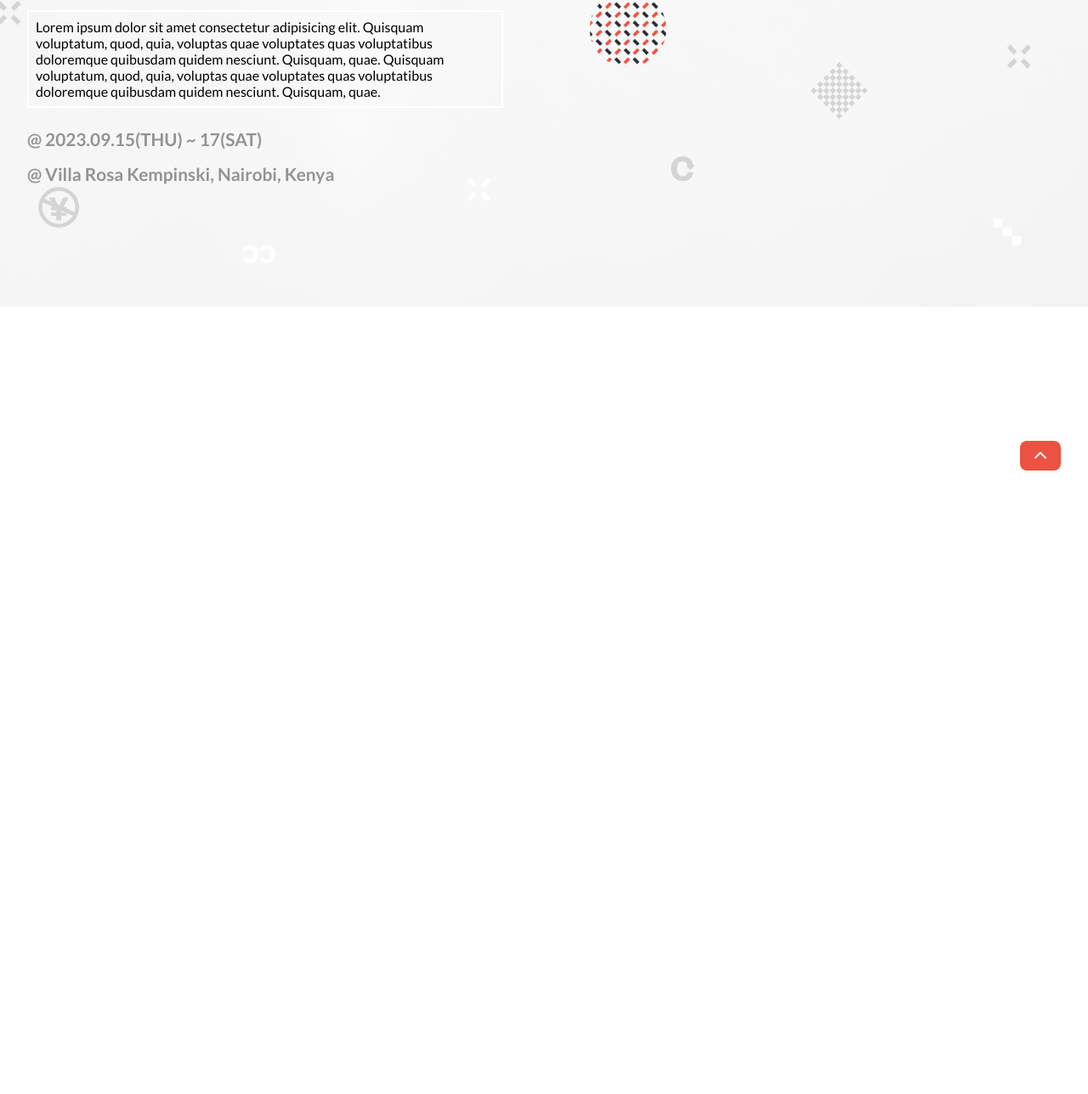
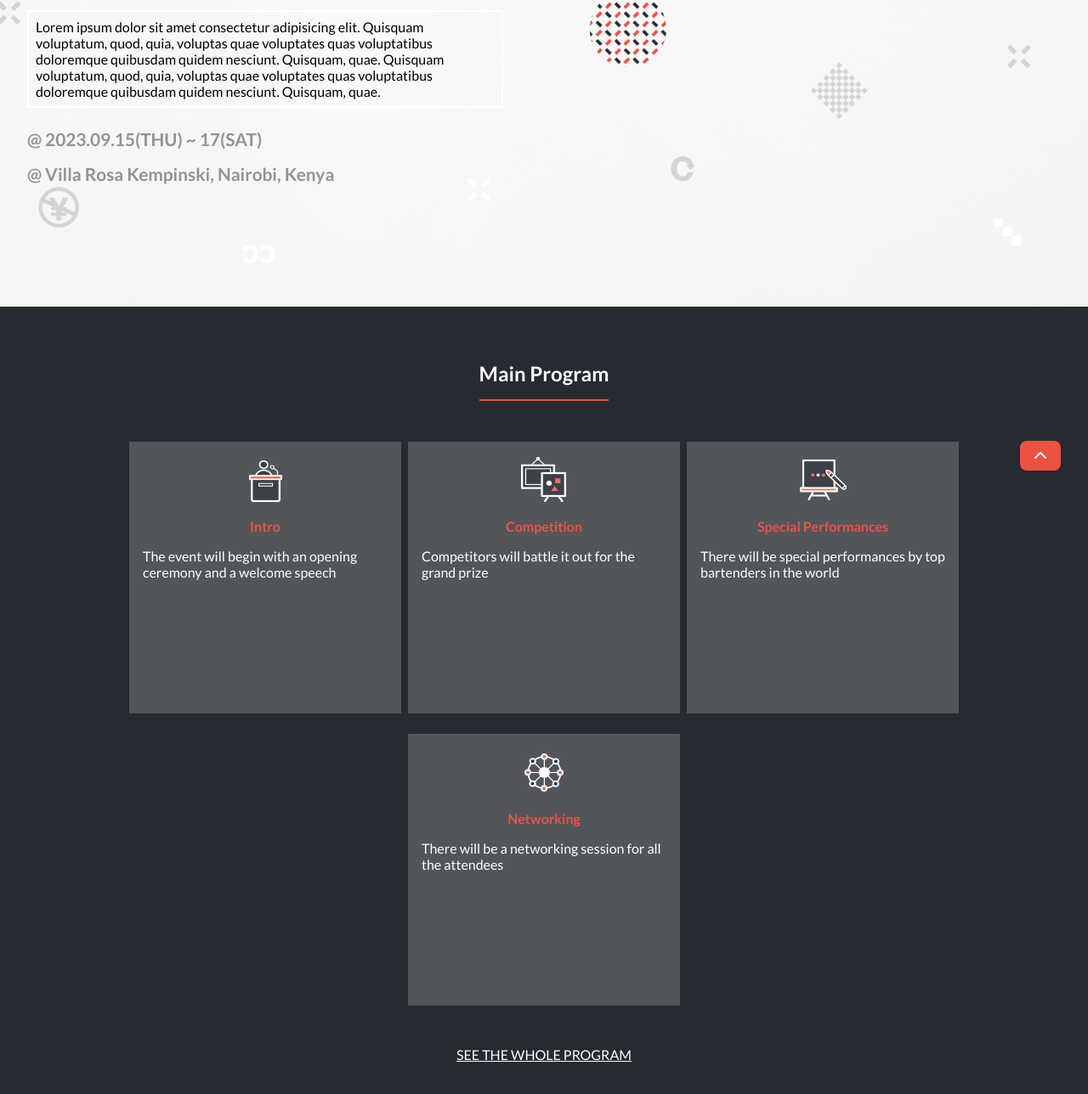
Before and after one commit to 10-menachi/capstone, a website: page html/home.html in a window 1280 px wide. Shown: the part 438-1726 px from the top of the page at 85% size. Before the commit the page ends 800 px from the top, so only its background shows below. Drawn offline with Linux system fonts and the light colour scheme.

Commit message:
Style program section

```diff
--- a/css/home.css
+++ b/css/home.css
@@ -143,6 +143,65 @@ a {
   opacity: 0.4;
 }
 
+.program {
+  display: flex;
+  flex-direction: column;
+  background-color: var(--color-primary);
+  justify-content: center;
+  align-items: center;
+  color: #fff;
+  padding: 4rem 1rem;
+  width: 100%;
+}
+
+.cards {
+  display: flex;
+  flex-direction: row;
+  justify-content: center;
+  gap: 0.5rem;
+  width: 100%;
+  flex-wrap: wrap;
+}
+
+.program h2 {
+  text-align: center;
+  margin-bottom: 3rem;
+  padding-bottom: 1rem;
+  border-bottom: 2px solid var(--color-secondary);
+}
+
+.program-card {
+  display: flex;
+  flex-direction: column;
+  align-items: center;
+  width: 20rem;
+  padding: 1rem;
+  gap: 1rem;
+  margin-bottom: 1rem;
+  background-color: rgba(255, 255, 255, 0.2);
+  height: 20rem;
+}
+
+.program-card:hover {
+  border: 2px solid #fff;
+  cursor: pointer;
+}
+
+.program-card h4 {
+  color: var(--color-secondary);
+}
+
+.see-program-link {
+  display: flex;
+  flex-direction: row;
+  justify-content: center;
+  align-items: center;
+  gap: 0.5rem;
+  margin-top: 2rem;
+  color: #fff;
+  text-decoration: underline;
+}
+
 @media screen and (max-width: 1220px) {
   .header {
     padding: 0 6rem;
@@ -175,7 +234,6 @@ a {
   }
 
   .main {
-    position: absolute;
     top: 0;
   }
 
@@ -215,6 +273,18 @@ a {
   .open {
     display: flex;
   }
+
+  .program-card {
+    width: 100%;
+    height: 100%;
+    justify-content: space-between;
+    align-items: center;
+    gap: 1rem;
+    display: flex;
+    flex-direction: row;
+    justify-content: space-between;
+    background-color: rgba(255, 255, 255, 0.2);
+  }
 }
 
 @media screen and (min-width: 768px) {
--- a/html/home.html
+++ b/html/home.html
@@ -93,6 +93,46 @@
       </div>
     </section>
 
+    <section class="program" id="program">
+      <h2>Main Program</h2>
+
+      <div class="cards">
+        <!-- card-1 -->
+        <div class="program-card">
+          <img src="../assets/lecture-icon.png" alt="Intro" />
+          <h4>Intro</h4>
+          <p>
+            The event will begin with an opening ceremony and a welcome speech
+          </p>
+        </div>
+
+        <!-- card-2 -->
+        <div class="program-card">
+          <img src="../assets/board2-icon.png" alt="Competition" />
+          <h4>Competition</h4>
+          <p>Competitors will battle it out for the grand prize</p>
+        </div>
+
+        <!-- card-3 -->
+        <div class="program-card">
+          <img src="../assets/board-icon.png" alt="Performance" />
+          <h4>Special Performances</h4>
+          <p>
+            There will be special performances by top bartenders in the world
+          </p>
+        </div>
+
+        <!-- card-4 -->
+        <div class="program-card">
+          <img src="../assets/connector-icon.png" alt="Network" />
+          <h4>Networking</h4>
+          <p>There will be a networking session for all the attendees</p>
+        </div>
+      </div>
+
+      <a class="see-program-link" href="#">SEE THE WHOLE PROGRAM</a>
+    </section>
+
     <script src="../js/home.js"></script>
   </body>
 </html>
```
Also changed, not shown: assets/board-icon.png (added), assets/board2-icon.png (added), assets/connector-icon.png (added), assets/lecture-icon.png (added).
